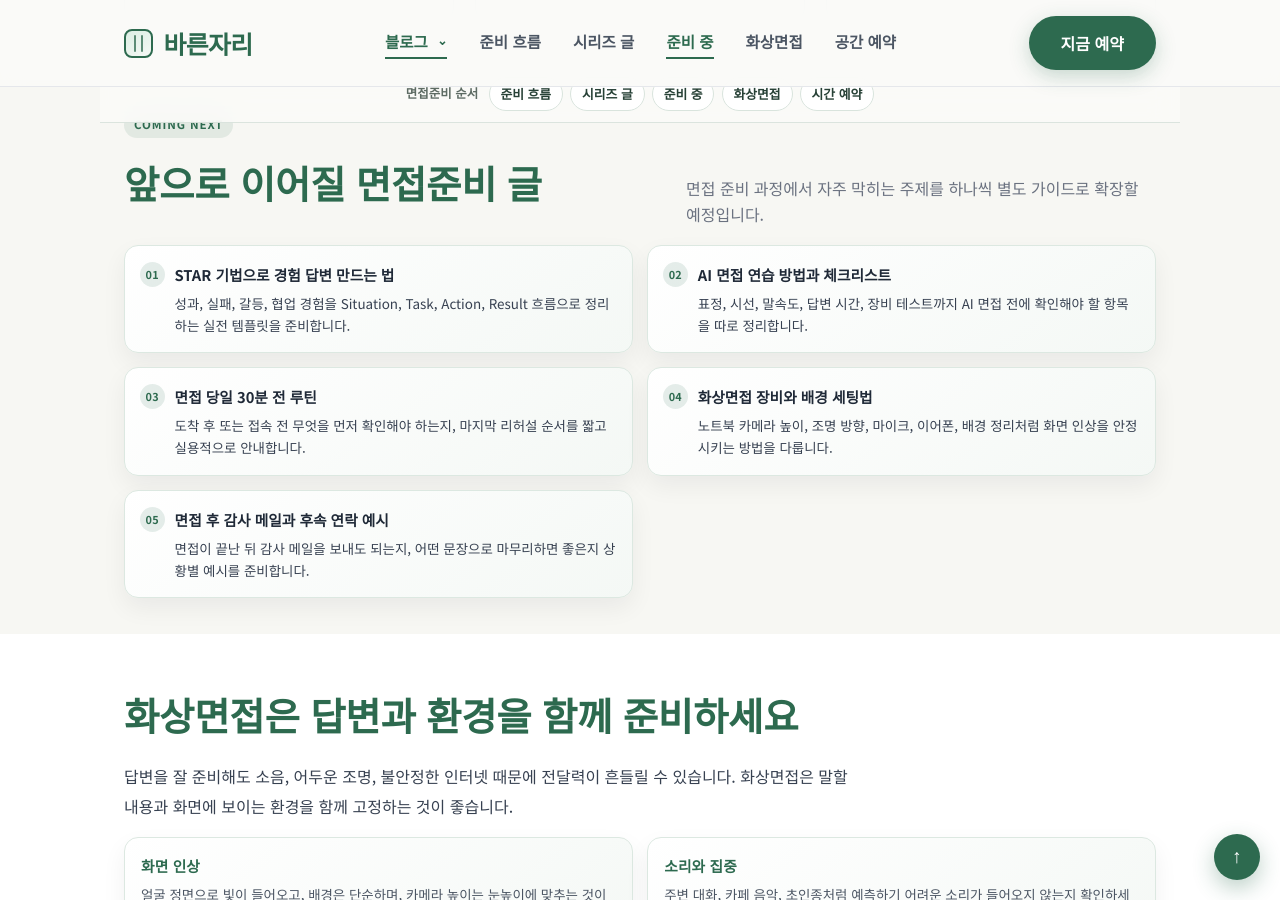
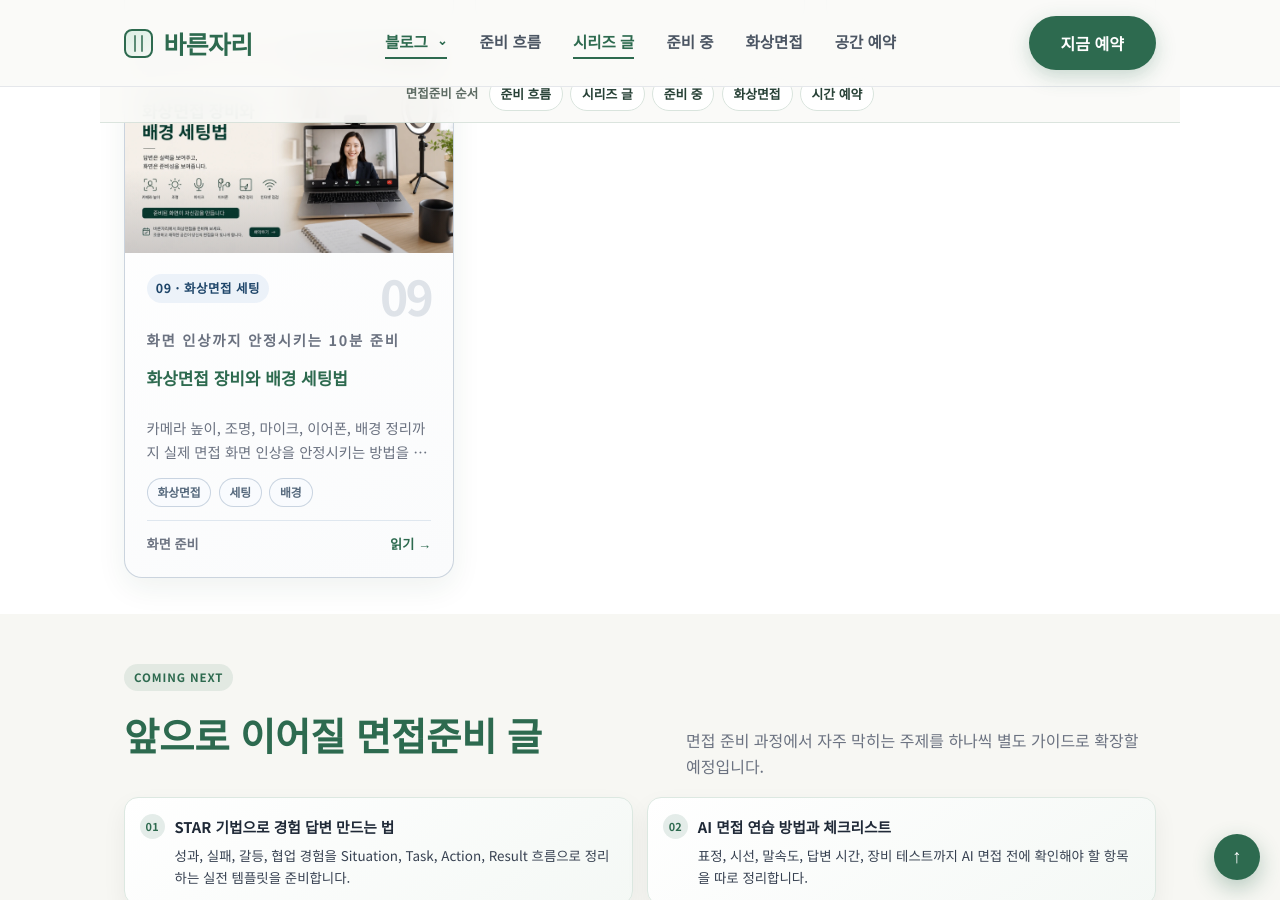
Before and after one commit to bareunspace/blog, a Jekyll site: the page built from interview.html, in a window 1280 px wide and 900 px high, scrolled down 3607 px. Built offline with Jekyll 4.4.1, drawn with Linux system fonts in a browser that asks for light colours.

Commit message:
Add video interview setup post to interview hub

```diff
--- a/interview.html
+++ b/interview.html
@@ -234,6 +234,29 @@ script_version: 20260711-4
             </div>
           </div>
         </article>
+        <article class="blog-guide-card interview-series-card interview-series-card-archive">
+          <a class="blog-guide-image" href="/posts/video-interview-setup/" tabindex="-1" aria-hidden="true">
+            <img src="/images/video-interview-setup-header.webp" alt="" loading="lazy" />
+          </a>
+          <div class="blog-guide-content">
+            <div class="interview-series-headline-row">
+              <p class="blog-card-eyebrow">09 · 화상면접 세팅</p>
+              <span class="interview-series-index" aria-hidden="true">09</span>
+            </div>
+            <p class="interview-series-kicker">화면 인상까지 안정시키는 10분 준비</p>
+            <h3><a href="/posts/video-interview-setup/">화상면접 장비와 배경 세팅법</a></h3>
+            <p>카메라 높이, 조명, 마이크, 이어폰, 배경 정리까지 실제 면접 화면 인상을 안정시키는 방법을 정리했습니다.</p>
+            <div class="interview-series-meta">
+              <span>화상면접</span>
+              <span>세팅</span>
+              <span>배경</span>
+            </div>
+            <div class="blog-card-footer interview-series-footer">
+              <span>화면 준비</span>
+              <a href="/posts/video-interview-setup/">읽기 <span aria-hidden="true">→</span></a>
+            </div>
+          </div>
+        </article>
       </div>
     </div>
   </section>
```
